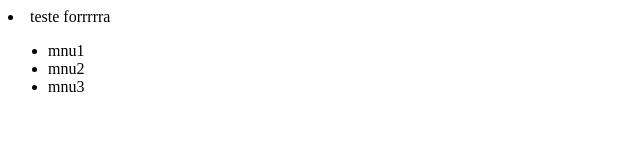
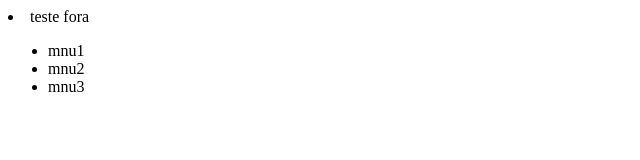
Before and after one commit to RamosLeonardo/PaginaTeste, a plain HTML site: page index.html in a window 1280 px wide. Shown: the full height of the page, 0-640 px from the left. Drawn offline with Linux system fonts and the light colour scheme.

Commit message:
Update index.html

```diff
--- a/index.html
+++ b/index.html
@@ -8,7 +8,7 @@
 </head>
 <body>
     <nav>
-        <li>teste forrrrra</li>
+        <li>teste fora</li>
         <ul>
             <li>mnu1</li>
             <li>mnu2</li>
```
